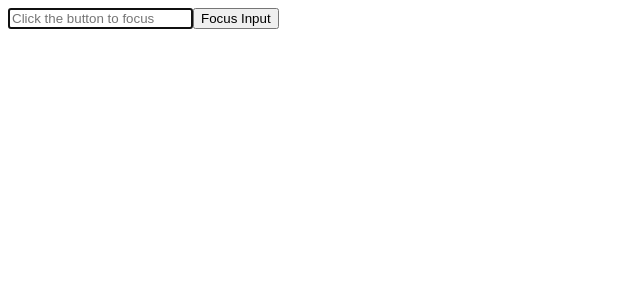
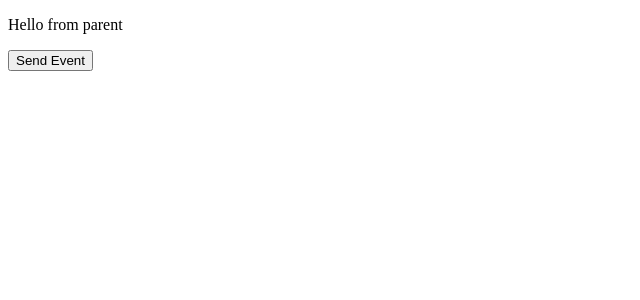
Before and after one commit to maeumum/BP_HW2, a Vue app: page / in a window 1280 px wide. Shown: the top 300 px of the page, without its empty margins (0-640 px from the left). Built offline with nearby package versions, Linux system fonts and the light colour scheme.

Commit message:
E05 재수정

```diff
--- a/src/App.vue
+++ b/src/App.vue
@@ -1,16 +1,16 @@
 <template>
-  <E12RefComponent></E12RefComponent>
+  <E05ParentComponent></E05ParentComponent>
 </template>
 
 <script lang="ts">
 import { defineComponent } from 'vue';
-import E12RefComponent from "@/components/example6/E-12-ref-component.vue";
+import E05ParentComponent from "@/components/example3/ParentComponent.vue";
 export default defineComponent({
   name: 'App',
   components: {
-    E12RefComponent,
+    E05ParentComponent
   }
-});
+  });
 </script>
 
 <style>
--- a/src/components/example3/ChildComponent.vue
+++ b/src/components/example3/ChildComponent.vue
@@ -1,13 +1,20 @@
-<!-- ChildComponent.vue -->
 <template>
   <div>
     <p>{{ message }}</p>
-    <button @click="$emit('custom-event', 'Hello from child')">Send Event</button>
+    <button @click="sendEvent">Send Event</button>
   </div>
 </template>
 
-<script>
-export default {
-  props: ['message']
+<script setup>
+import { defineProps, defineEmits } from 'vue';
+
+const props = defineProps({
+  message: String
+});
+
+const emit = defineEmits(['custom-event']);
+
+const sendEvent = () => {
+  emit('custom-event', 'Hello from child');
 };
 </script>
--- a/src/components/example3/ParentComponent.vue
+++ b/src/components/example3/ParentComponent.vue
@@ -6,6 +6,13 @@
     />
   </div>
 </template>
+
+<script>
+// 컴포넌트 이름을 명시적으로 정의하는 별도의 스크립트 블록 (E05ParentComponent)
+export default {
+  name: "E05ParentComponent",
+};
+</script>
 
 <script setup>
 import { ref } from 'vue';
@@ -16,4 +23,6 @@ const parentMessage = ref('Hello from parent');
 const handleEvent = (payload) => {
   console.log(payload);
 };
+
+// ChildComponent는 `<script setup>` 내에서 자동으로 등록됩니다.
 </script>
```
